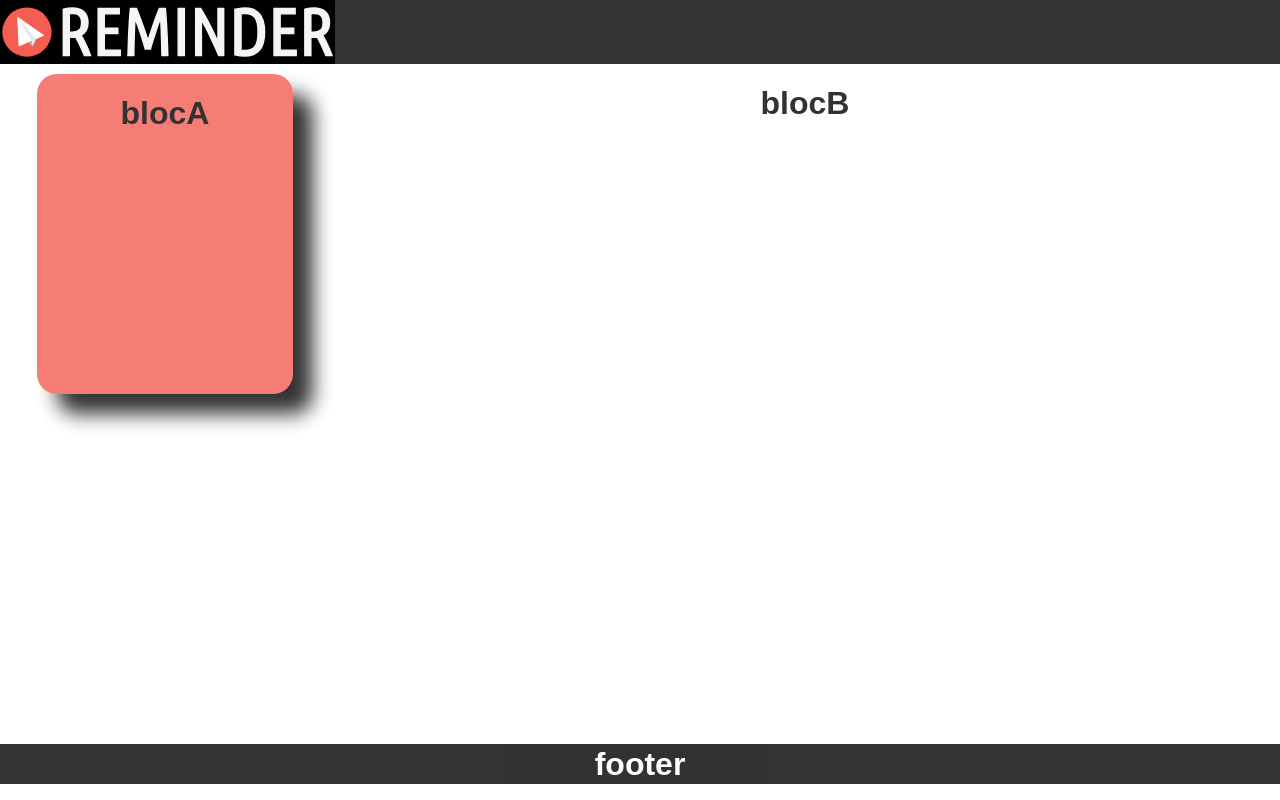
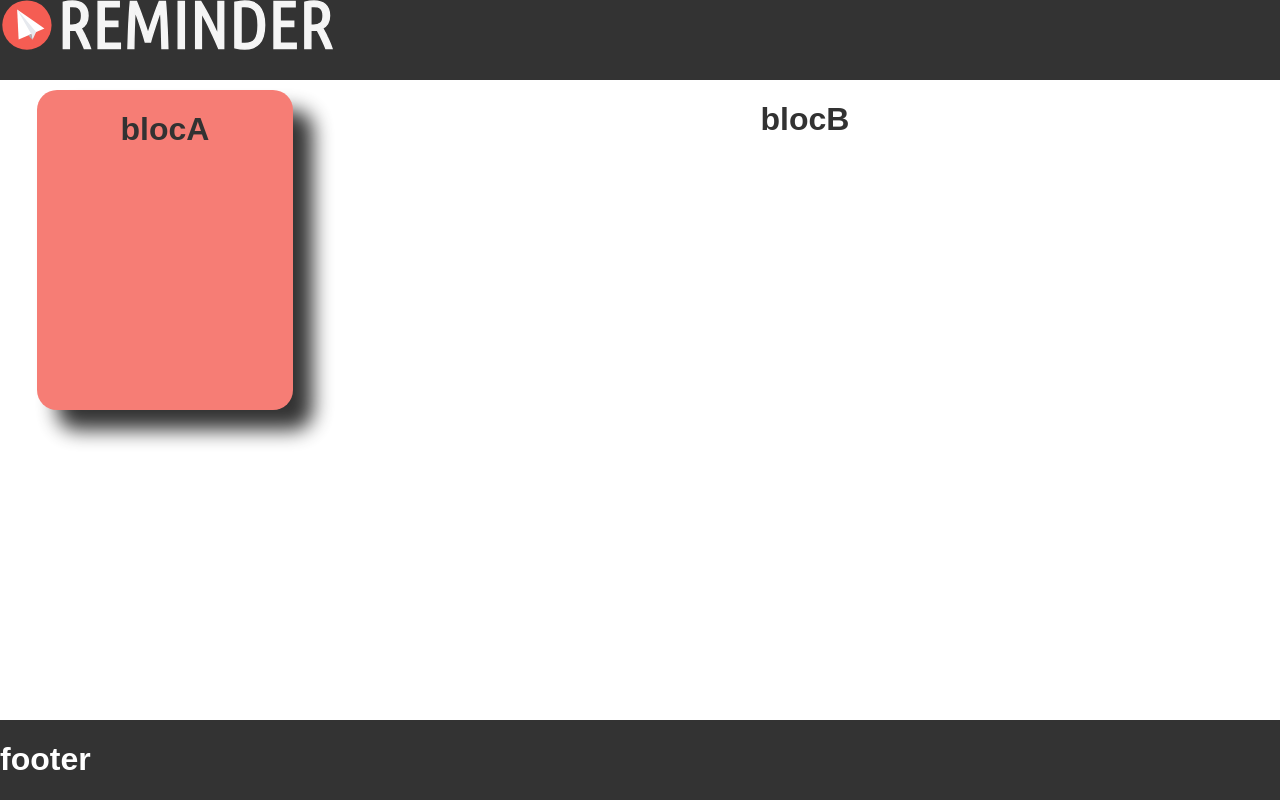
Before and after one commit to DouardAlexandre/reminder, a React (Create React App) app in the folder my-app/: page / in a window 1280 px wide. Built offline with nearby package versions, Linux system fonts and the light colour scheme.

Commit message:
alex-css-header/footer

```diff
--- a/my-app/src/App.css
+++ b/my-app/src/App.css
@@ -4,45 +4,20 @@ body{
   width: 100vw;
   height: 100vh;
   background-color: #fff;
-/*   opacity:0.8; */
 }
 header{
   width: 100vw;
-  height: 8vh;
+  height: 10vh;
   background-color: #333333;
   display: flex;
-    /*opacity: 0.8;*/
-  /*justify-content: center;
-  align-items: center; */
+
 }
-.App {
-  text-align: left;
-}
-
-.App-logo {
-  animation: App-logo-spin infinite 1s linear;
-  /*height: 10vh; */
-}
-
-.App-header {
-  height: 8vh;
-  background-color: #000;
-  display: flex;
-  justify-content: center;
-  align-items: center;
-}
-
-/*  @keyframes App-logo-spin {
- from { transform: rotate(0deg); }
- to { transform: rotate(360deg); }
-}  */
-
 main{
   width: 100vw;
-  height: 85vh;
-/*   background-color: #fff; */
+  height: 80vh;
   display: flex;
   justify-content: space-around;
+  color: #000;
 }
 .blocA{
   width: 20vw;
@@ -73,22 +48,18 @@ border-top-right-radius: 20px; */
   box-shadow:0px 0px 0px rgba(1,1,1,1);
   opacity: 0.8;
 }
-main h1 {
-  color: #000;
-}
 
 footer{
   width: 100vw;
-  height: 5vh;
-  background-color: #000/* #f55d53 */;
+  height: 10vh;
+  background-color: #333333;/* #f55d53 */;
   display: flex;
-  justify-content: center;
+  color:#fff;
+  /*justify-content: center;
   align-items: center;
-  opacity: 0.8;
+  opacity: 0.8;*/
 }
-footer h1{
-  color:#fff;
-}
+
 /* --------------- Social --------------- */
 .sociaux {
   width: 100vw;
```
